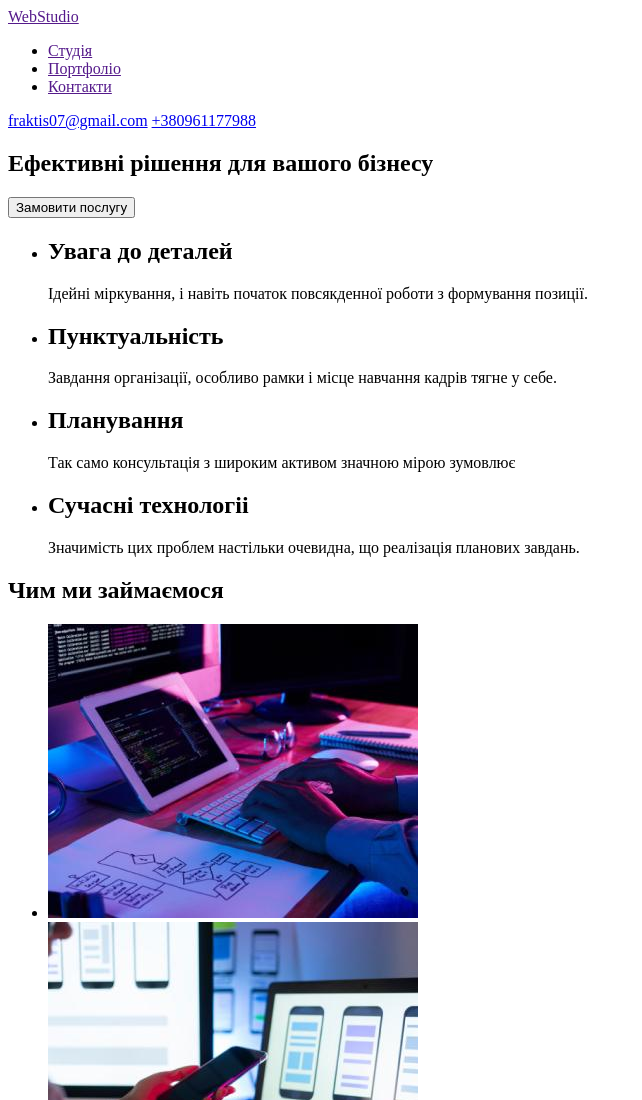
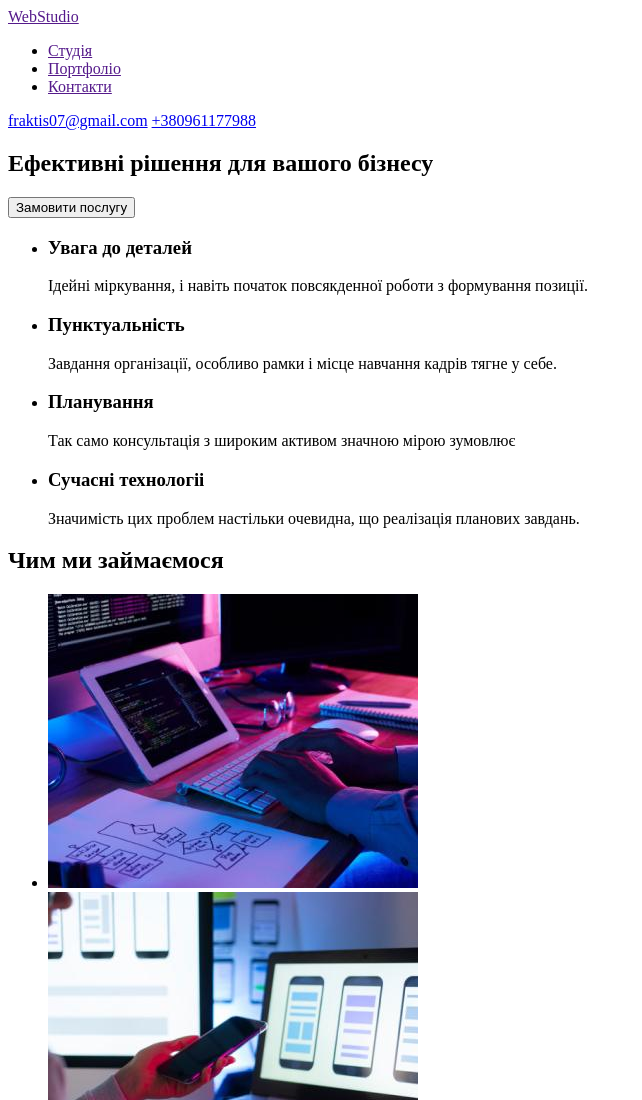
Before and after one commit to Eelcay/goit-markup-hw-01, a plain HTML site: page index.html in a window 1280 px wide. Shown: the top 1100 px of the page, without its empty margins (0-642 px from the left). Drawn offline with Linux system fonts and the light colour scheme.

Commit message:
Add files via upload

```diff
--- a/index.html
+++ b/index.html
@@ -29,19 +29,19 @@
         <div>
             <ul>
                 <li>
-                    <h2>Увага до деталей</h2>
+                    <h3>Увага до деталей</h3>
                     <p>Ідейні міркування, і навіть початок повсякденної роботи з формування позиції.</p>
                 </li>
                 <li>
-                    <h2>Пунктуальнiсть </h2>
+                    <h3>Пунктуальнiсть </h3>
                     <p>Завдання організації, особливо рамки і місце навчання кадрів тягне у себе.</p>
                 </li>
                 <li>
-                    <h2>Планування</h2>
+                    <h3>Планування</h3>
                     <p>Так само консультація з широким активом значною мірою зумовлює</p>
                 </li>
                 <li>
-                    <h2>Сучаснi технологii</h2>
+                    <h3>Сучаснi технологii</h3>
                     <p>Значимість цих проблем настільки очевидна, що реалізація планових завдань.</p>
                 </li>
             </ul>
```
